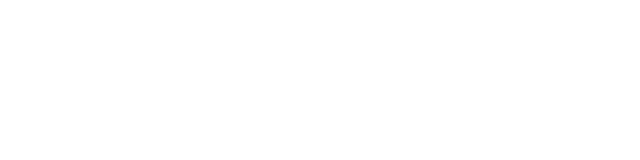
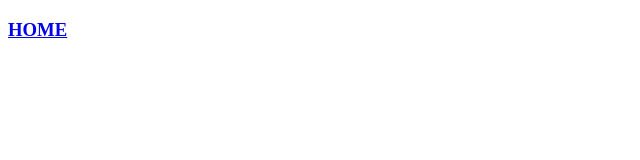
Before and after one commit to ninetynin/cs-src, a SvelteKit app: page / in a window 1280 px wide. Shown: the top 160 px of the page, without its empty margins (0-640 px from the left). Built offline with nearby package versions, Linux system fonts and the light colour scheme.

Commit message:
nav updated test 1

```diff
--- a/src/routes/+layout.svelte
+++ b/src/routes/+layout.svelte
@@ -0,0 +1,9 @@
+<script>
+    import {base} from '$app/paths';
+</script>
+
+<div>
+    <nav>
+        <a href="{base}/"><h3 class="home">HOME</h3></a>
+    </nav>
+</div>
--- a/svelte.config.js
+++ b/svelte.config.js
@@ -53,6 +53,5 @@
             base: '/CS-SRC',
             // assets: '/CS-SRC'
         }
-
     }
 };
```
